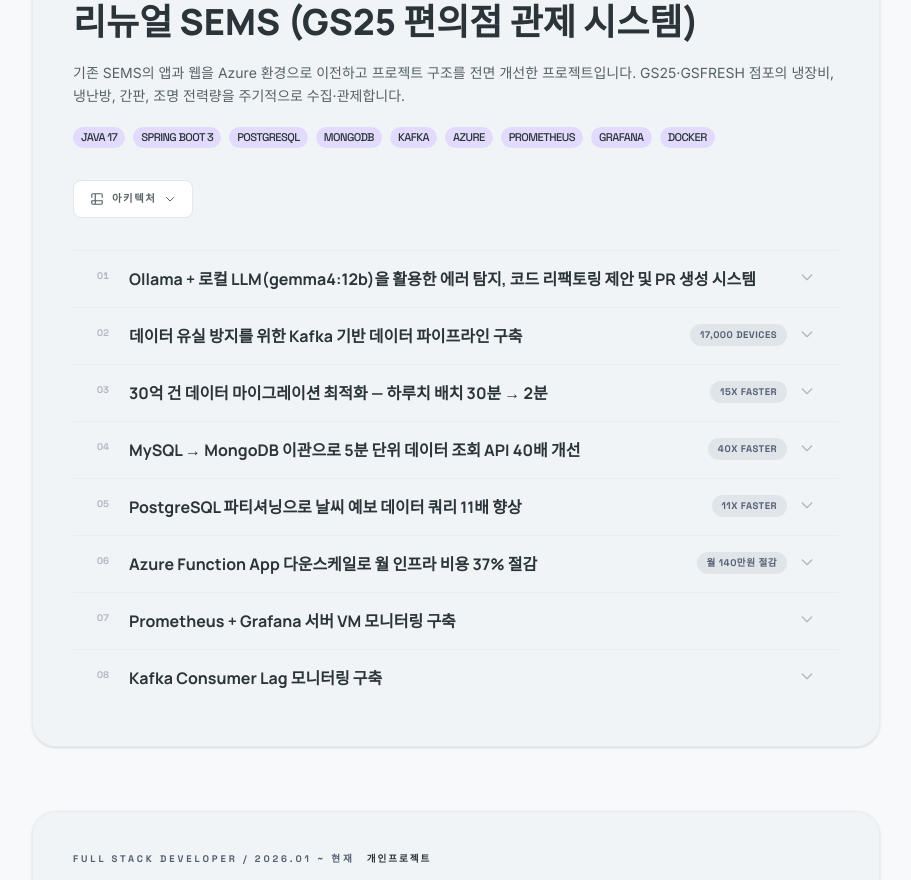
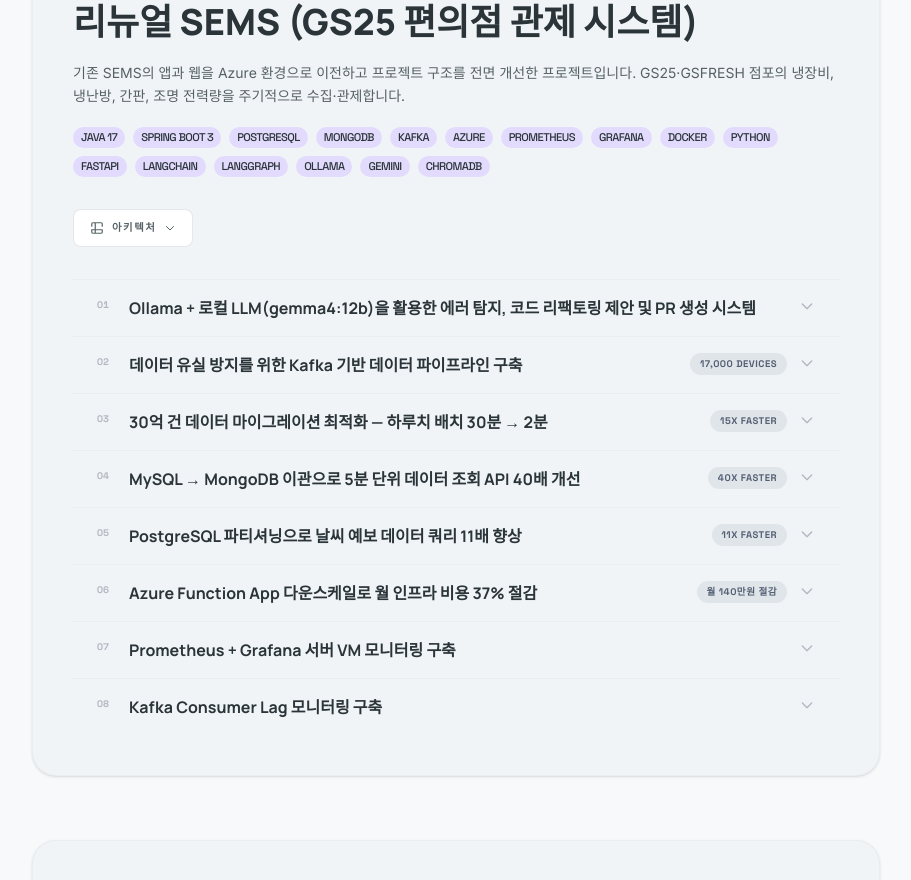
Before and after one commit to SangkiHan/portfolio, a React (Vite) app: page / in a window 1280 px wide. Shown: the part 1620-2500 px from the top of the page, without its empty margins (184-1095 px from the left). Built offline with nearby package versions, Linux system fonts and the light colour scheme.

Commit message:
fix: tech 태그에 AI/LLM 스택 추가 및 파이프라인 공백 오타 수정

```diff
--- a/src/projects/sems-renewal/data.tsx
+++ b/src/projects/sems-renewal/data.tsx
@@ -12,7 +12,7 @@
   period: '2025.05 ~ 현재',
   org: '티앤엠테크',
   type: 'work',
-  tech: ['Java 17', 'Spring Boot 3', 'PostgreSQL', 'MongoDB', 'Kafka', 'Azure', 'Prometheus', 'Grafana', 'Docker'],
+  tech: ['Java 17', 'Spring Boot 3', 'PostgreSQL', 'MongoDB', 'Kafka', 'Azure', 'Prometheus', 'Grafana', 'Docker', 'Python', 'FastAPI', 'LangChain', 'LangGraph', 'Ollama', 'Gemini', 'ChromaDB'],
 };
 
 export const improvements: Improvement[] = [
@@ -38,7 +38,7 @@
               <div className="space-y-0">
                 {([
                   { label: '서버 에러 발생', sub: 'Spring Boot 등', icon: '⚡' },
-                  { label: 'Webhook 수신', sub: 'FastAPI  POST /api/v1/webhook/error', icon: '↓' },
+                  { label: 'Webhook 수신', sub: 'FastAPI POST /api/v1/webhook/error', icon: '↓' },
                   { label: 'Git fetch', sub: '최신 소스코드 로컬 동기화', icon: '①' },
                   { label: 'Error Memory 검색', sub: '과거 유사 사례 조회 (ChromaDB)', icon: '②' },
                   { label: 'ReAct Agent 분석', sub: 'LangGraph + Ollama — grep_files / read_file / list_directory', icon: '③' },
```
